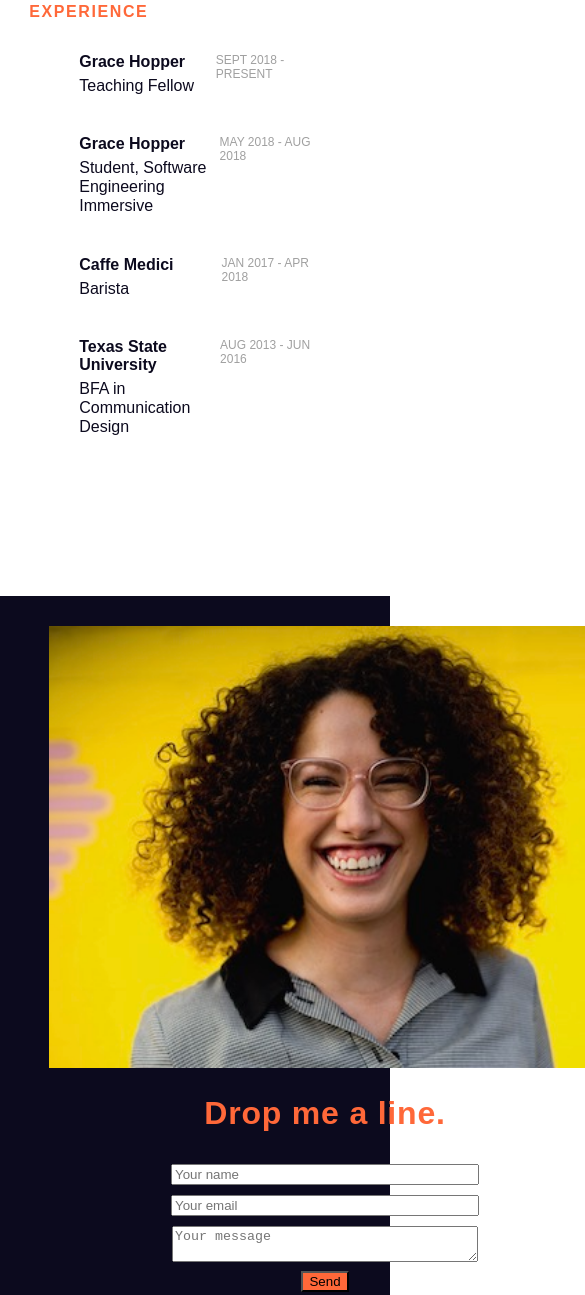
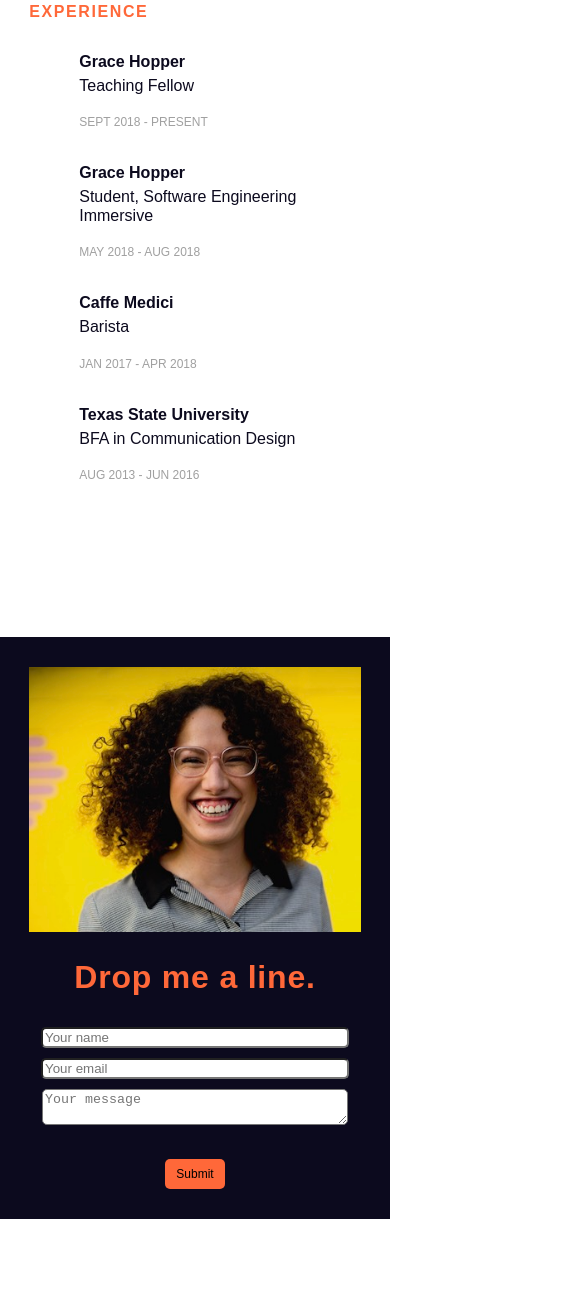
Before and after one commit to smithermansl/personalSite, a website: page public/index.html in a window 390 px wide. Shown: the part 4528-5823 px from the top of the page, 585 px wide, since content can reach past the window. After the commit the page ends 5747 px from the top, so only its background shows below. Drawn offline with nearby package versions, Linux system fonts and the light colour scheme.

Commit message:
More CSS fixes

```diff
--- a/public/index.html
+++ b/public/index.html
@@ -201,7 +201,7 @@
           <input type="email" placeholder="Your email" name="_replyto">
           <input type="text" name="_gotcha" style="display:none" />
           <textarea placeholder="Your message" name="message"></textarea>
-          <button type="submit" value="Send" name="submit">Send</button>
+          <button type="submit" value="Send" name="submit">Submit</button>
         </form>
       </div>
     </div>
--- a/public/main.css
+++ b/public/main.css
@@ -28,13 +28,13 @@ nav img {
 
 .fixed {
   bottom: 30px;
-  right: 50px;
+  right: 60px;
   position: fixed;
 }
 
 .relative {
   bottom: 30px;
-  left: 1150px;
+  left: 1050px;
   position: relative;
 }
 
@@ -46,7 +46,6 @@ nav img {
 
 #intro {
   height: 90vh;
-  /* background-color: honeydew; */
 }
 
 .section {
@@ -54,7 +53,6 @@ nav img {
   display: flex;
   justify-content: left;
   padding: 100px 0 100px 15%;
-  /* background-color: lightblue; */
 }
 
 .sectionHeader {
@@ -67,13 +65,11 @@ nav img {
   letter-spacing: .1em;
   font-weight: 600;
   color: #FF6839;
-  /* background-color: lightpink; */
 }
 
 .sectionContent {
   float: right;
   width: 80%;
-  /* background-color: palegoldenrod; */
 }
 
 .sectionContent p {
@@ -178,7 +174,6 @@ footer {
   width: 1000px;
   display: flex;
   justify-content: space-around;
-  /* background-color: honeydew; */
 }
 
 h2 {
@@ -195,6 +190,12 @@ footer input, textarea {
 
 footer button {
   background-color: #FF6839;
+  border: none;
+  height: 30px;
+  width: 60px;
+  border-radius: 5px;
+  font-size: .75em;
+  margin-top: 25px;
 }
 
 #contact_container {
@@ -279,7 +280,6 @@ footer button {
 
   .section {
     flex-direction: column;
-    /* padding-left: 50px; */
   }
 
   .sectionHeader {
@@ -293,8 +293,9 @@ footer button {
     width: 65vw;
   }
 
-  .experience_details {
-    width: 150px;
+  .experience {
+    flex-direction: column;
+    padding-bottom: 35px;
   }
 
   #skills {
@@ -310,7 +311,12 @@ footer button {
     width: 65vw;
   }
 
+  #contactform input, textarea {
+    border-radius: 5px;
+  }
+
   #footer_container {
+    width: initial;
     display: flex;
     flex-direction: column;
   }
```
